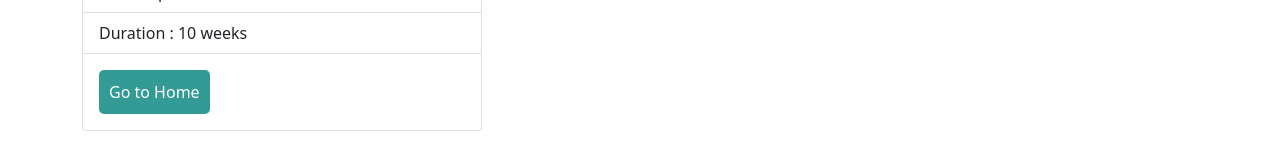
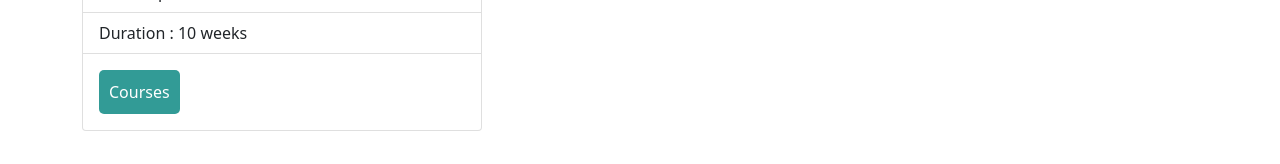
Before and after one commit to Momenuzzaman/educational-website, a React (Create React App) app: page /tutorialDetail/1 in a window 1280 px wide. Shown: the part 926-1090 px from the top of the page. Built offline with nearby package versions, Linux system fonts and the light colour scheme.

Commit message:
add button

```diff
--- a/src/Components/Home/Tutorial/Tutorial.js
+++ b/src/Components/Home/Tutorial/Tutorial.js
@@ -5,6 +5,7 @@ import './Tutorial.css';
 
 const Tutorial = ({ tutorial }) => {
     const { id, name, img, price } = tutorial;
+    console.log(tutorial);
     const navigate = useNavigate();
     const handleDetail = () => {
         navigate(`/tutorialDetail/${id}`);
--- a/src/Components/Home/TutorialDetais/TutorialDetail.js
+++ b/src/Components/Home/TutorialDetais/TutorialDetail.js
@@ -9,6 +9,9 @@ const TutorialDetail = () => {
     const { name, description, price, title, end, duration, start, img } = tutorial;
 
     const navigate = useNavigate();
+    const handleBackHome = () => {
+        navigate("/");
+    };
     return (
         <div>
             <div className="detail g-5 col-sm-12 col-md-6 col-lg-4" >
@@ -37,7 +40,7 @@ const TutorialDetail = () => {
                         <ListGroup.Item>Duration : {duration}</ListGroup.Item>
                     </ListGroup>
                     <Card.Body>
-                        <button className="btn-top ">Go to Home</button>
+                        <button className="btn-top" onClick={handleBackHome}>Courses</button>
                     </Card.Body>
                 </Card>
             </div>
--- a/src/Components/Home/Tutorials/Tutorials.js
+++ b/src/Components/Home/Tutorials/Tutorials.js
@@ -6,6 +6,7 @@ import { useState } from 'react';
 
 const Tutorials = () => {
     const [tutorials, setProducts] = useState(fakeData);
+    console.log(tutorials);
 
     return (
         <div className=" container tutorials" id="courses" >
```
